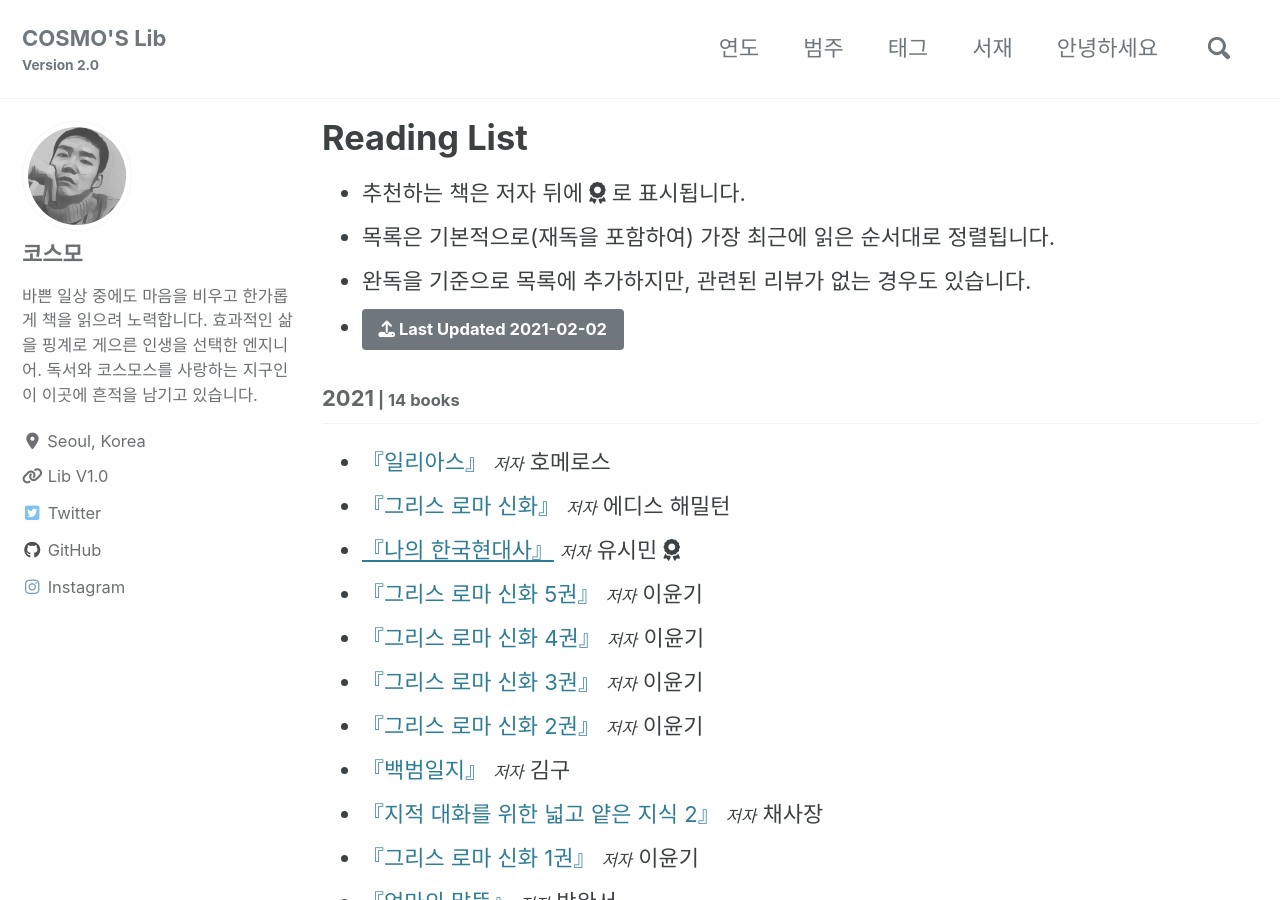
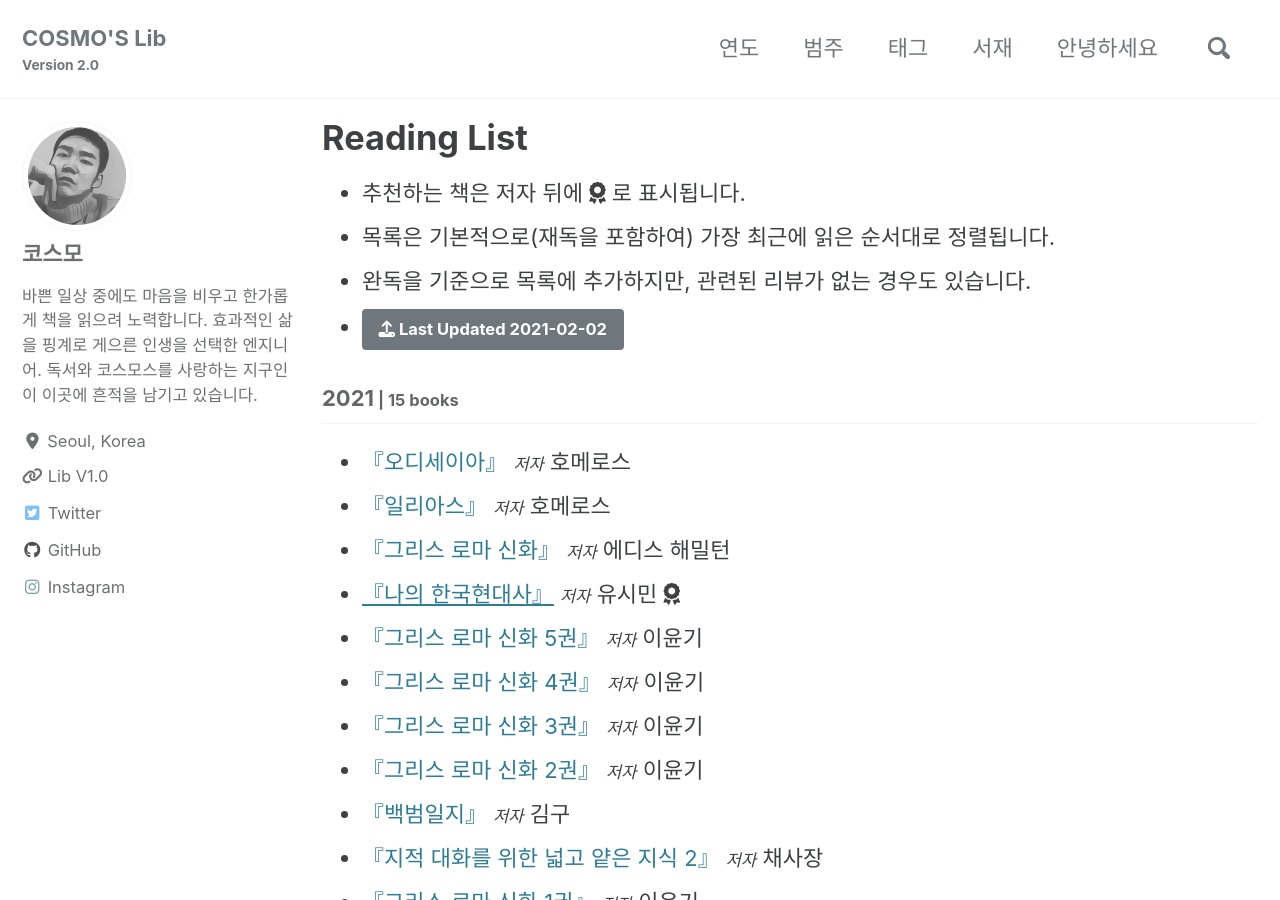
Before and after one commit to deftone2000/cosmo-s-archive, a Jekyll site: the page built from _pages/reading-list.html, in a window 1280 px wide and 900 px high. Built offline with Jekyll 4.4.1, drawn with Linux system fonts in a browser that asks for light colours; cached includes are drawn as plain includes; nearby versions of some CDN libraries; comment, search, counter and statistics services are not loaded; a style sheet for code colours, icons or effects is not loaded.

Commit message:
no message

```diff
--- a/_data/reading.yml
+++ b/_data/reading.yml
@@ -2,6 +2,16 @@ lastupdate: 2021-02-02
 list:
   - year: "2021"
     books:
+
+      - title: "오디세이아"
+        ori_title:
+        author: 호메로스
+        post_title:
+        cover: https://img.ridicdn.net/cover/1480000055/xxlarge
+        trans: 임명현
+        pub: 돋을새김 출판
+        pub_info: 2015.08.10. 전자책 출간
+        post_link:
 
       - title: "일리아스"
         ori_title:
```
